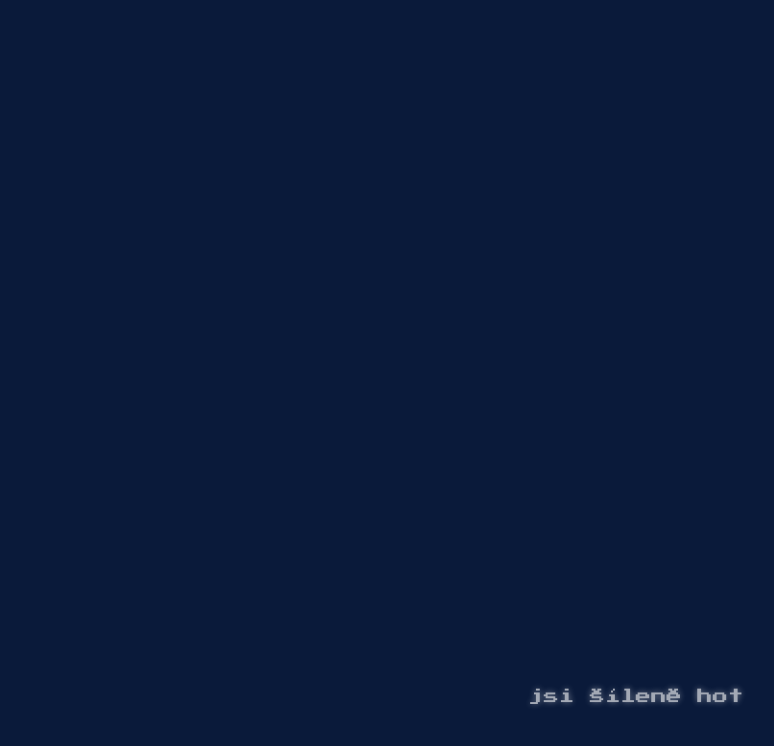
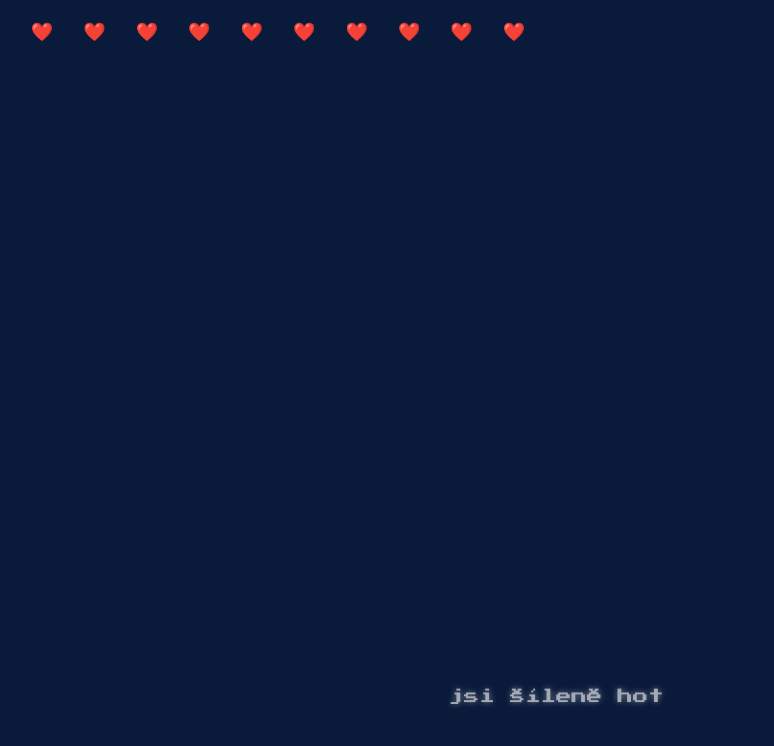
Before and after one commit to vedvorakova-commits/kutosek, a plain HTML site: page index.html in a window 1280 px wide. Shown: the whole page, without its empty margins (359-1133 px from the left). Drawn offline with Linux system fonts and the light colour scheme.

Commit message:
Update index.html

```diff
--- a/index.html
+++ b/index.html
@@ -37,10 +37,26 @@
     opacity: 0;
   }
 }
+.hearts {
+  position: fixed;
+  top: 20px;
+  left: 50%;
+  transform: translateX(-50%);
+  font-family: 'Press Start 2P', cursive;
+  font-size: 18px;
+  color: #ff4d6d;
+  letter-spacing: 6px;
+  z-index: 10;
+  pointer-events: none;
+}
 </style>
 </head>
 
 <body>
+
+<div class="hearts">
+  ❤️ ❤️ ❤️ ❤️ ❤️ ❤️ ❤️ ❤️ ❤️ ❤️
+</div>
 
 <script>
 const messages = [
```
